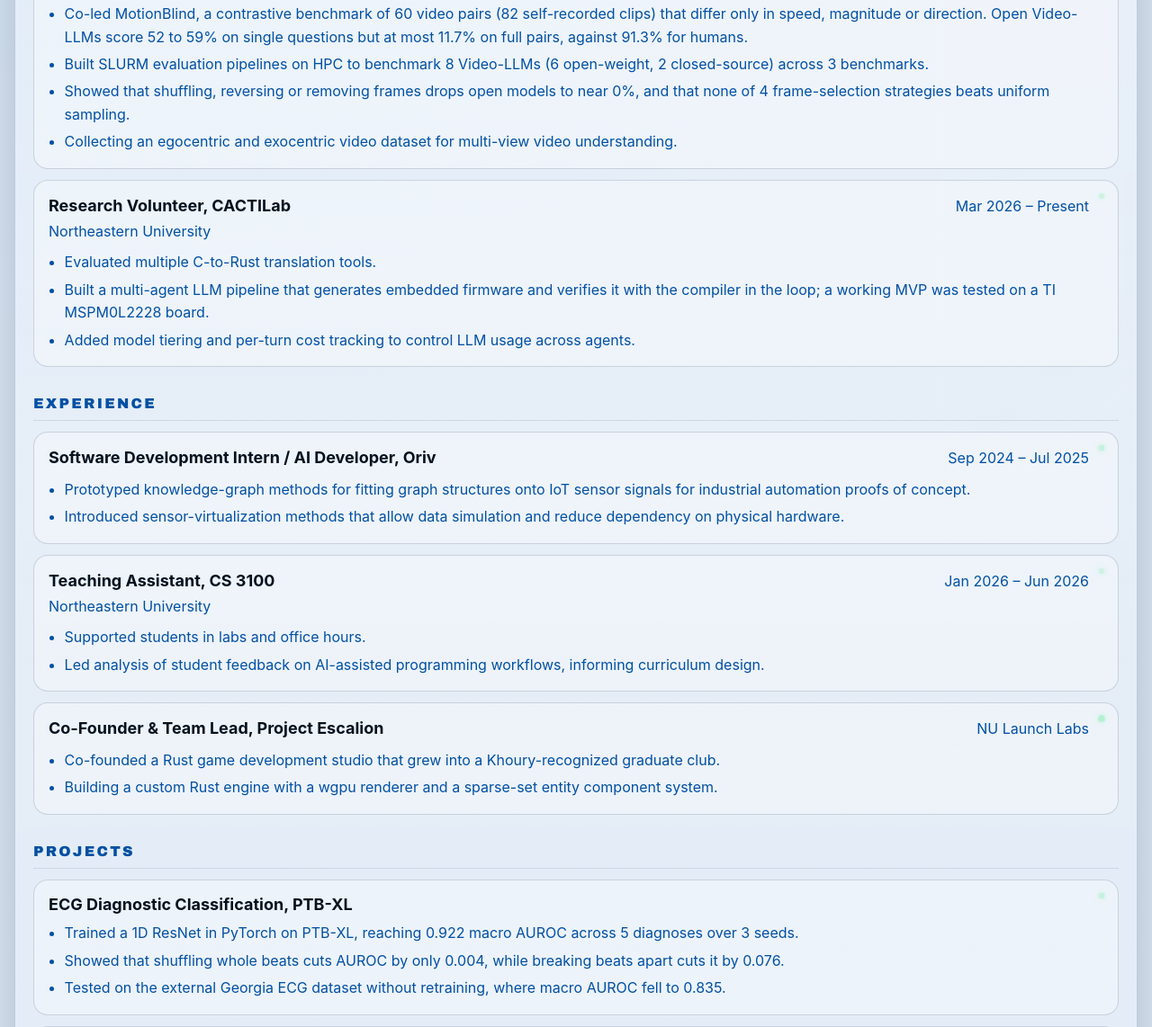
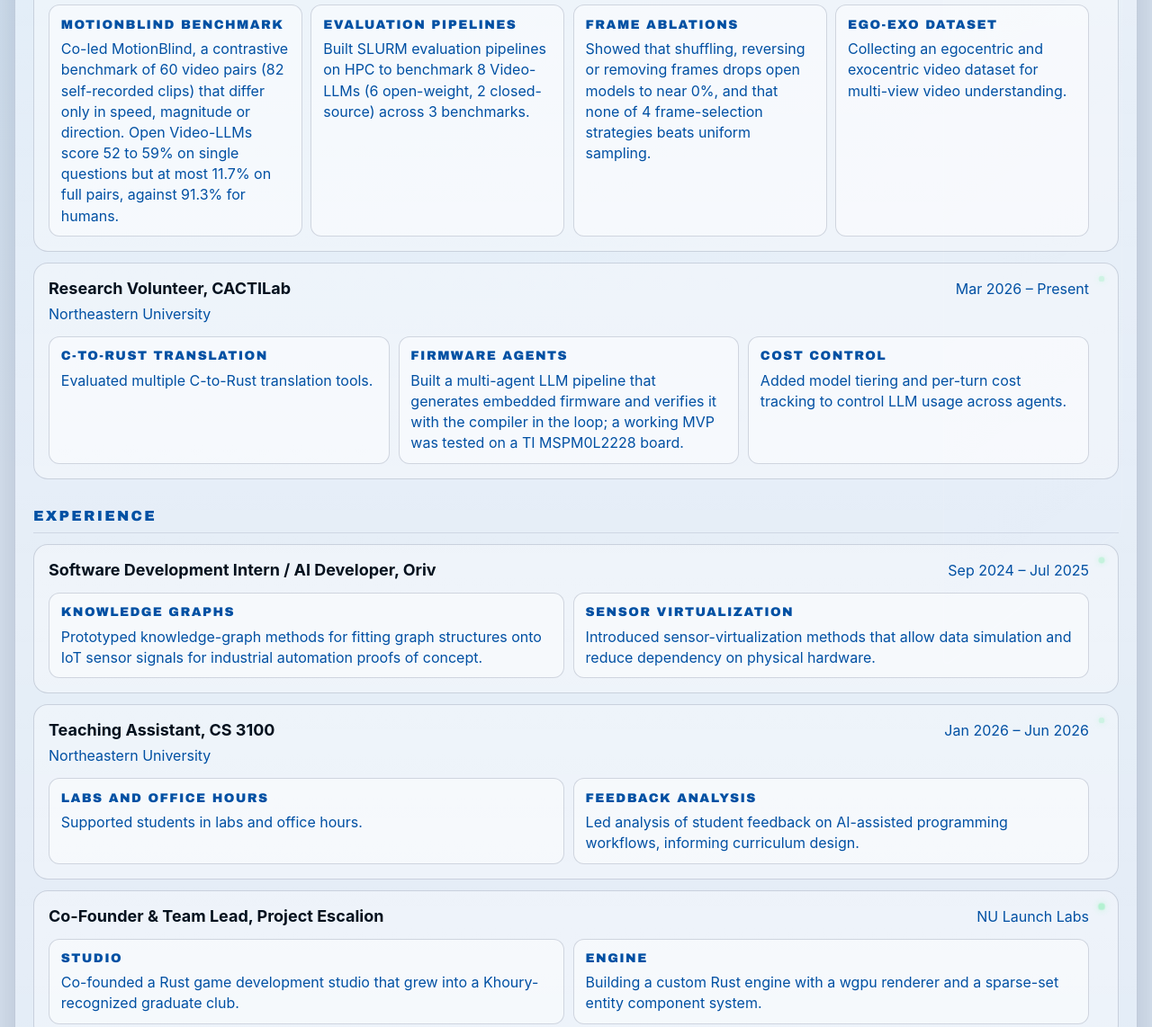
Before and after one commit to dhairyab0069/dhairyab0069.github.io, a plain HTML site: page index.html in a window 1280 px wide. Shown: the part 1753-2895 px from the top of the page at 90% size. Drawn offline with Linux system fonts and the light colour scheme; animation ran at ten frames a second; a web font is replaced by a local one.

Commit message:
Break Experience and Research into chip containers; add MotionBlind dataset link

```diff
--- a/index.html
+++ b/index.html
@@ -89,21 +89,21 @@
             <h3 class="pub-title">MotionBlind: Probing the Illusion of Motion Understanding in Video-LLMs</h3>
             <p class="pub-authors"><strong class="pub-self">Dhairya Bhatia</strong>, Bishoy Galoaa, et al.</p>
             <p class="pub-meta">arXiv preprint · arXiv:2609.09528 · 2026</p>
-            <div class="pub-actions"><a class="run-btn" href="https://arxiv.org/abs/2609.09528" target="_blank" rel="noopener">arXiv ↗</a></div>
+            <div class="pub-actions"><a class="run-btn" href="https://arxiv.org/abs/2609.09528" target="_blank" rel="noopener">arXiv ↗</a> <a class="run-btn" href="https://huggingface.co/datasets/augmentedcognitionlab/MotionBlind" target="_blank" rel="noopener">Dataset ↗</a></div>
           </article>
         </div>
               </div>
               <div class="career-sec">
                 <h2 class="career-h">Research</h2>
-                <article class="career-item"><div class="ci-head"><h3>Research Assistant, ACLab</h3><span class="ci-date">May 2026 – Present</span></div><span class="meta">Augmented Cognition Lab, Northeastern University · Advisor: Prof. Sarah Ostadabbas</span><ul><li>Co-led MotionBlind, a contrastive benchmark of 60 video pairs (82 self-recorded clips) that differ only in speed, magnitude or direction. Open Video-LLMs score 52 to 59% on single questions but at most 11.7% on full pairs, against 91.3% for humans.</li><li>Built SLURM evaluation pipelines on HPC to benchmark 8 Video-LLMs (6 open-weight, 2 closed-source) across 3 benchmarks.</li><li>Showed that shuffling, reversing or removing frames drops open models to near 0%, and that none of 4 frame-selection strategies beats uniform sampling.</li><li>Collecting an egocentric and exocentric video dataset for multi-view video understanding.</li></ul></article>
-                <article class="career-item"><div class="ci-head"><h3>Research Volunteer, CACTILab</h3><span class="ci-date">Mar 2026 – Present</span></div><span class="meta">Northeastern University</span><ul><li>Evaluated multiple C-to-Rust translation tools.</li><li>Built a multi-agent LLM pipeline that generates embedded firmware and verifies it with the compiler in the loop; a working MVP was tested on a TI MSPM0L2228 board.</li><li>Added model tiering and per-turn cost tracking to control LLM usage across agents.</li></ul></article>
+                <article class="career-item"><div class="ci-head"><h3>Research Assistant, ACLab</h3><span class="ci-date">May 2026 – Present</span></div><span class="meta">Augmented Cognition Lab, Northeastern University · Advisor: Prof. Sarah Ostadabbas</span><div class="ci-grid"><div class="ci-chip"><b>MotionBlind benchmark</b><p>Co-led MotionBlind, a contrastive benchmark of 60 video pairs (82 self-recorded clips) that differ only in speed, magnitude or direction. Open Video-LLMs score 52 to 59% on single questions but at most 11.7% on full pairs, against 91.3% for humans.</p></div><div class="ci-chip"><b>Evaluation pipelines</b><p>Built SLURM evaluation pipelines on HPC to benchmark 8 Video-LLMs (6 open-weight, 2 closed-source) across 3 benchmarks.</p></div><div class="ci-chip"><b>Frame ablations</b><p>Showed that shuffling, reversing or removing frames drops open models to near 0%, and that none of 4 frame-selection strategies beats uniform sampling.</p></div><div class="ci-chip"><b>Ego-exo dataset</b><p>Collecting an egocentric and exocentric video dataset for multi-view video understanding.</p></div></div></article>
+                <article class="career-item"><div class="ci-head"><h3>Research Volunteer, CACTILab</h3><span class="ci-date">Mar 2026 – Present</span></div><span class="meta">Northeastern University</span><div class="ci-grid"><div class="ci-chip"><b>C-to-Rust translation</b><p>Evaluated multiple C-to-Rust translation tools.</p></div><div class="ci-chip"><b>Firmware agents</b><p>Built a multi-agent LLM pipeline that generates embedded firmware and verifies it with the compiler in the loop; a working MVP was tested on a TI MSPM0L2228 board.</p></div><div class="ci-chip"><b>Cost control</b><p>Added model tiering and per-turn cost tracking to control LLM usage across agents.</p></div></div></article>
 
               </div>
               <div class="career-sec">
                 <h2 class="career-h">Experience</h2>
-                <article class="career-item"><div class="ci-head"><h3>Software Development Intern / AI Developer, Oriv</h3><span class="ci-date">Sep 2024 – Jul 2025</span></div><ul><li>Prototyped knowledge-graph methods for fitting graph structures onto IoT sensor signals for industrial automation proofs of concept.</li><li>Introduced sensor-virtualization methods that allow data simulation and reduce dependency on physical hardware.</li></ul></article>
-                <article class="career-item"><div class="ci-head"><h3>Teaching Assistant, CS 3100</h3><span class="ci-date">Jan 2026 – Jun 2026</span></div><span class="meta">Northeastern University</span><ul><li>Supported students in labs and office hours.</li><li>Led analysis of student feedback on AI-assisted programming workflows, informing curriculum design.</li></ul></article>
-                <article class="career-item"><div class="ci-head"><h3>Co-Founder &amp; Team Lead, Project Escalion</h3><span class="ci-date">NU Launch Labs</span></div><ul><li>Co-founded a Rust game development studio that grew into a Khoury-recognized graduate club.</li><li>Building a custom Rust engine with a wgpu renderer and a sparse-set entity component system.</li></ul></article>
+                <article class="career-item"><div class="ci-head"><h3>Software Development Intern / AI Developer, Oriv</h3><span class="ci-date">Sep 2024 – Jul 2025</span></div><div class="ci-grid"><div class="ci-chip"><b>Knowledge graphs</b><p>Prototyped knowledge-graph methods for fitting graph structures onto IoT sensor signals for industrial automation proofs of concept.</p></div><div class="ci-chip"><b>Sensor virtualization</b><p>Introduced sensor-virtualization methods that allow data simulation and reduce dependency on physical hardware.</p></div></div></article>
+                <article class="career-item"><div class="ci-head"><h3>Teaching Assistant, CS 3100</h3><span class="ci-date">Jan 2026 – Jun 2026</span></div><span class="meta">Northeastern University</span><div class="ci-grid"><div class="ci-chip"><b>Labs and office hours</b><p>Supported students in labs and office hours.</p></div><div class="ci-chip"><b>Feedback analysis</b><p>Led analysis of student feedback on AI-assisted programming workflows, informing curriculum design.</p></div></div></article>
+                <article class="career-item"><div class="ci-head"><h3>Co-Founder &amp; Team Lead, Project Escalion</h3><span class="ci-date">NU Launch Labs</span></div><div class="ci-grid"><div class="ci-chip"><b>Studio</b><p>Co-founded a Rust game development studio that grew into a Khoury-recognized graduate club.</p></div><div class="ci-chip"><b>Engine</b><p>Building a custom Rust engine with a wgpu renderer and a sparse-set entity component system.</p></div></div></article>
               </div>
               <div class="career-sec">
                 <h2 class="career-h">Projects</h2>
--- a/style.css
+++ b/style.css
@@ -110,6 +110,11 @@
     .career-item h3{font-size:var(--text-base);line-height:1.2;margin:0}
     .career-item .meta{display:block;color:var(--color-text-muted);font-size:var(--text-sm);margin-top:.15rem}
     .career-item ul{margin:.55rem 0 0 1.1rem;display:grid;gap:.3rem;font-size:var(--text-sm);color:var(--color-text-muted)}
+    .ci-grid{display:grid;grid-template-columns:repeat(auto-fit,minmax(13.5rem,1fr));gap:.6rem;margin-top:.7rem}
+    .ci-chip{padding:.65rem .8rem;border-radius:.75rem;border:1px solid var(--color-border);background:rgba(255,255,255,.03);display:grid;gap:.25rem;align-content:start}
+    [data-theme="light"] .ci-chip{background:rgba(255,255,255,.45)}
+    .ci-chip b{font-family:var(--font-display);font-size:var(--text-xs,.72rem);letter-spacing:.1em;text-transform:uppercase;color:var(--color-primary);font-weight:600}
+    .ci-chip p{margin:0;font-size:var(--text-sm);color:var(--color-text-muted);line-height:1.45}
     .career-skills{display:grid;gap:.4rem;font-size:var(--text-sm);color:var(--color-text-muted)}
     .career-skills b{color:var(--color-text);font-weight:600}
     .career-links{display:flex;flex-wrap:wrap;gap:.5rem}
```
